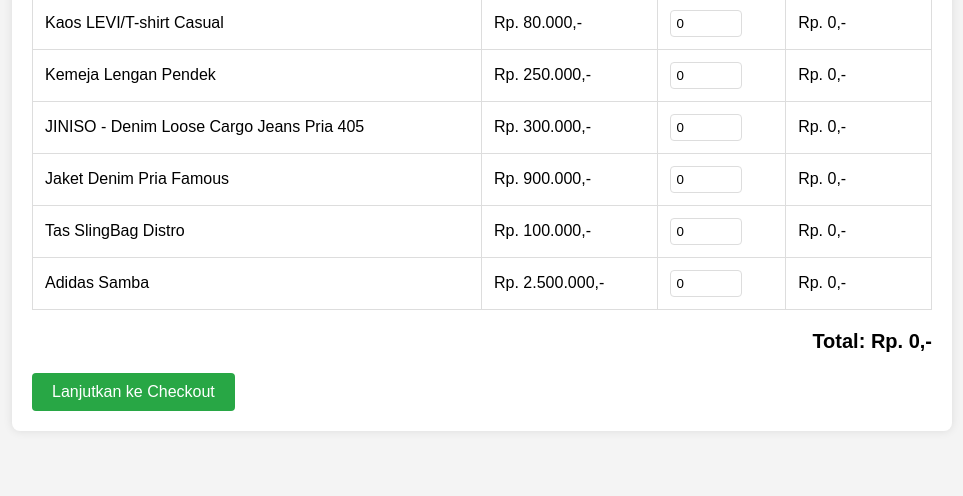
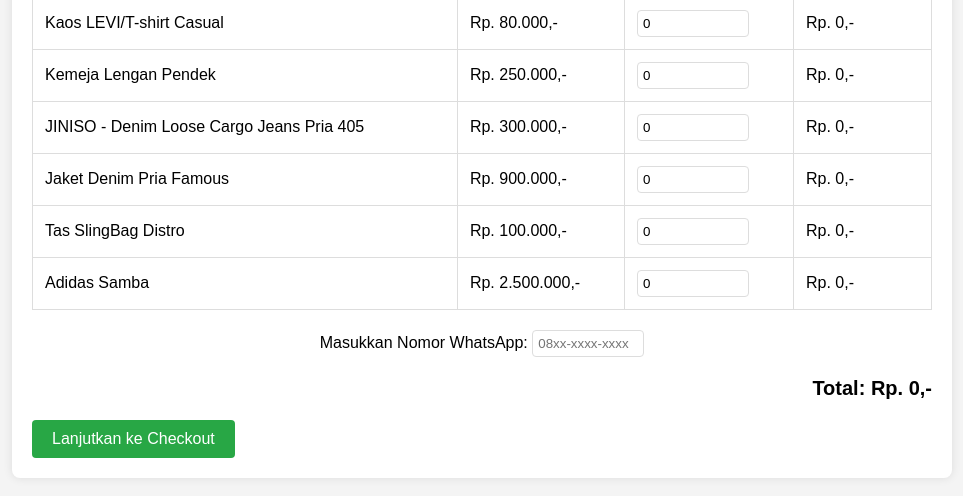
Before and after one commit to rifky192/Ciki, a plain HTML site: page index.html in a window 1280 px wide. Shown: the part 174-670 px from the top of the page, without its empty margins (158-1121 px from the left). Drawn offline with Linux system fonts and the light colour scheme.

Commit message:
Update index.html

```diff
--- a/index.html
+++ b/index.html
@@ -37,8 +37,8 @@
         th {
             background-color: #f2f2f2;
         }
-        input[type="number"] {
-            width: 60px;
+        input[type="number"], input[type="text"] {
+            width: 100px;
             padding: 5px;
             border-radius: 4px;
             border: 1px solid #ddd;
@@ -63,6 +63,10 @@
         }
         .checkout-btn:hover {
             background-color: #218838;
+        }
+        .whatsapp {
+            margin-top: 20px;
+            text-align: center;
         }
     </style>
 </head>
@@ -119,10 +123,18 @@
                     </tr>
                 </tbody>
             </table>
+
+            <!-- Nomor WhatsApp -->
+            <div class="whatsapp">
+                <label for="whatsapp">Masukkan Nomor WhatsApp:</label>
+                <input type="text" id="whatsapp" name="whatsapp" placeholder="08xx-xxxx-xxxx" required>
+            </div>
+
             <div class="total" id="total-price">
                 Total: Rp. 0,-
             </div>
-            <button type="button" class="checkout-btn" href="https://wa.me/623194247856" onclick="proceedToCheckout()">Lanjutkan ke Checkout</button>
+
+            <button type="button" class="checkout-btn" onclick="proceedToCheckout()">Lanjutkan ke Checkout</button>
         </form>
     </div>
 
@@ -173,7 +185,12 @@
 
         // Fungsi untuk melanjutkan ke checkout (sementara hanya alert)
         function proceedToCheckout() {
-            alert('Melanjutkan ke halaman checkout...');
+            const whatsapp = document.getElementById('whatsapp').value;
+            if (whatsapp === "") {
+                alert("Harap masukkan nomor WhatsApp Anda!");
+                return;
+            }
+            alert('Melanjutkan ke halaman checkout... \nNomor WhatsApp Anda: ' + whatsapp);
         }
     </script>
 </body>
```
